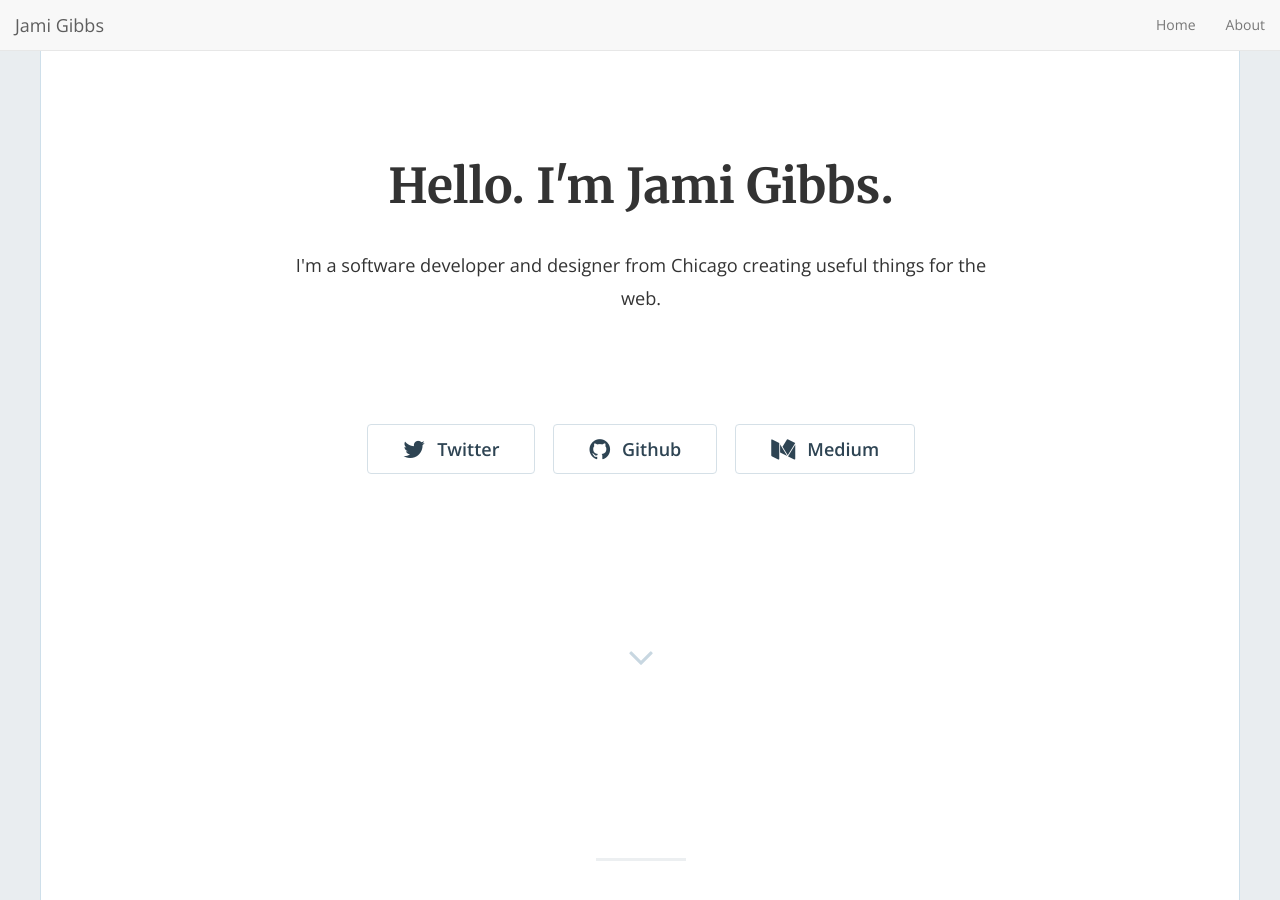
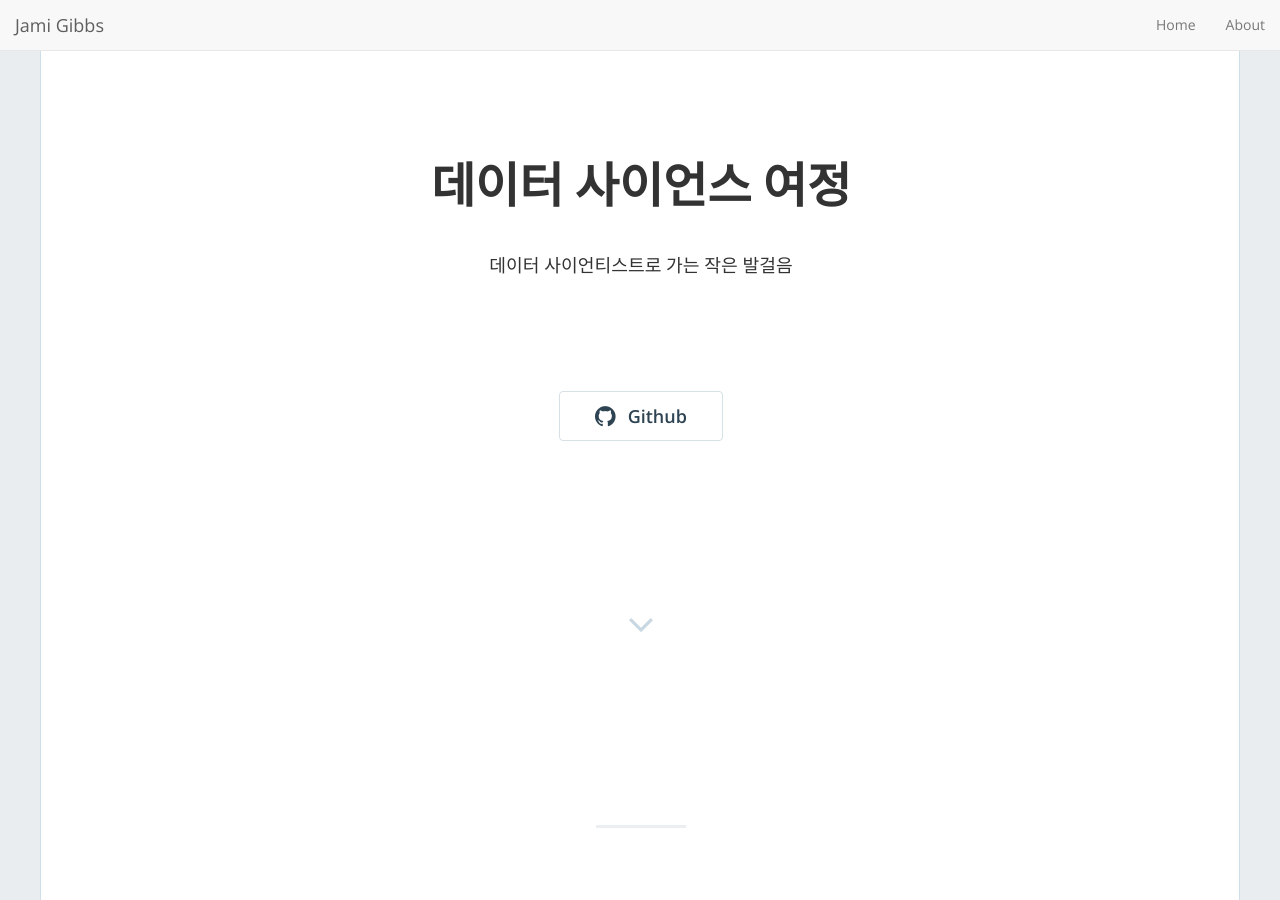
Before and after one commit to hojjang98/hojjang98.io, a Jekyll site: the page built from index.html, in a window 1280 px wide and 900 px high. Built offline with Jekyll 4.4.1, drawn with Linux system fonts in a browser that asks for light colours; nearby versions of some CDN libraries; the list of posts is cut into pages by our own code.

Commit message:
Update _config.yml

```diff
--- a/_config.yml
+++ b/_config.yml
@@ -13,14 +13,14 @@
 # you will see them accessed via {{ site.title }}, {{ site.email }}, and so on.
 # You can create any custom variable you would like, and they will be accessible
 # in the templates via {{ site.myvariable }}.
-title: "Hello. I'm Jami Gibbs."
-email: 'jami0821@gmail.com'
-description: "I'm a software developer and designer from Chicago creating useful things for the web."
+title: "데이터 사이언스 여정"
+email: 'ghwns970821@gmail.com'
+description: "데이터 사이언티스트로 가는 작은 발걸음"
 baseurl: "" # the subpath of your site, e.g. /blog
-url: "https://jamigibbs.github.io/phantom" # the base hostname & protocol for your site, e.g. https://example.com
-twitter_username: 'jamigibbs'
-github_username: 'jamigibbs'
-medium_username: 'blog.jamigibbs.com'
+url: "https://hojjang98.github.io" # the base hostname & protocol for your site, e.g. https://example.com
+twitter_username: ''
+github_username: 'hojjang98'
+medium_username: ''
 
 # Build settings
 markdown: kramdown
```
